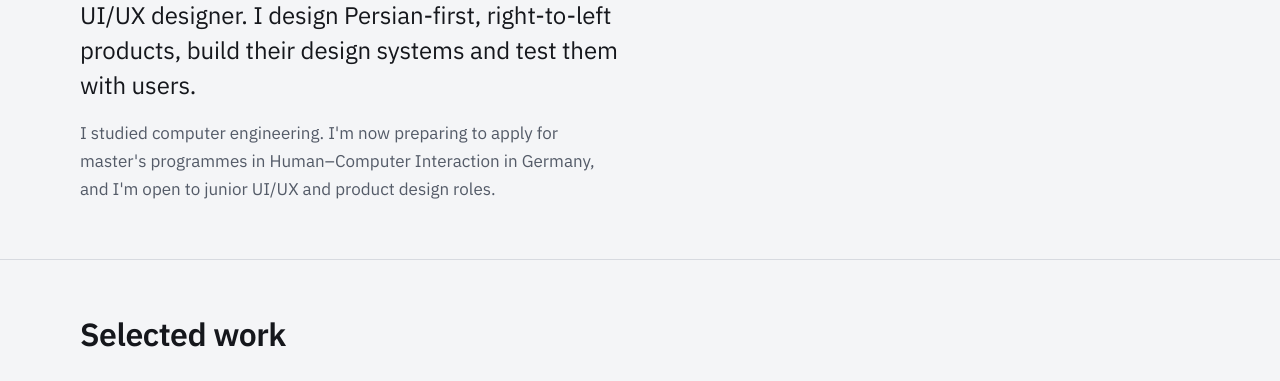
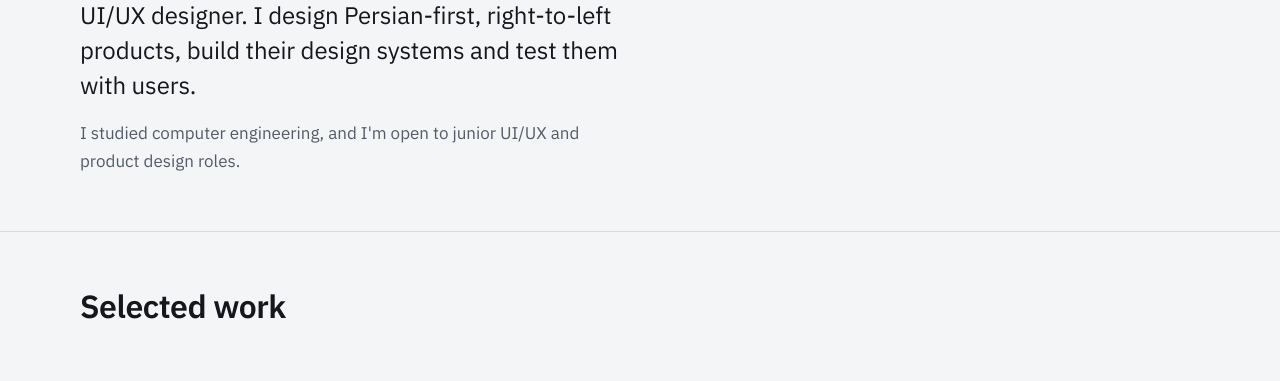
Before and after one commit to sajjadh9960-cpu/sajjadh9960-cpu.github.io, a plain HTML site: page index.html in a window 1280 px wide. Shown: the part 419-800 px from the top of the page. Drawn offline with Linux system fonts and the light colour scheme.

Commit message:
Remove Germany mention from intro text

```diff
--- a/index.html
+++ b/index.html
@@ -202,7 +202,7 @@ footer.site { border-top: 1px solid var(--rule); padding: 1.5rem 0 2rem; color:
         <p class="name-fa" lang="fa" dir="rtl">سجاد قربانی فارمد</p>
       </div>
       <h1 class="intro">UI/UX designer. I design Persian-first, right-to-left products, build their design systems and test them with users.</h1>
-      <p>I studied computer engineering. I'm now preparing to apply for master's programmes in Human–Computer Interaction in Germany, and I'm open to junior UI/UX and product design roles.</p>
+      <p>I studied computer engineering, and I'm open to junior UI/UX and product design roles.</p>
     </div>
   </div>
 
@@ -596,7 +596,7 @@ footer.site { border-top: 1px solid var(--rule); padding: 1.5rem 0 2rem; color:
         <p class="lead">I came to design from computer engineering.</p>
         <p>After my bachelor's degree in Computer Engineering, I completed the UI/UX design course at Tehran Technical Complex. For about a year since, I have been designing interfaces for Persian-speaking users, who read right to left: a product of my own, FanteQuiz, and a team redesign of the Divar app.</p>
         <p>Engineering shapes how I work: I build design systems with tokens and component variants, and I hand-coded this site. Testing FanteQuiz with users taught me the other half: checking what I assume against what people actually do.</p>
-        <p>I'm preparing to apply for master's programmes in Human–Computer Interaction in Germany, and I'm open to junior UI/UX and product design roles.</p>
+        <p>I'm open to junior UI/UX and product design roles.</p>
 
         <h2>Skills, and where to see them</h2>
         <ul class="skills">
```
